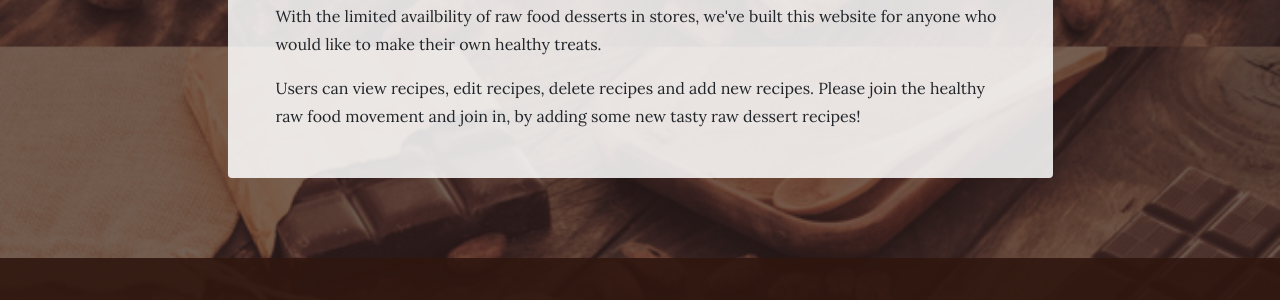
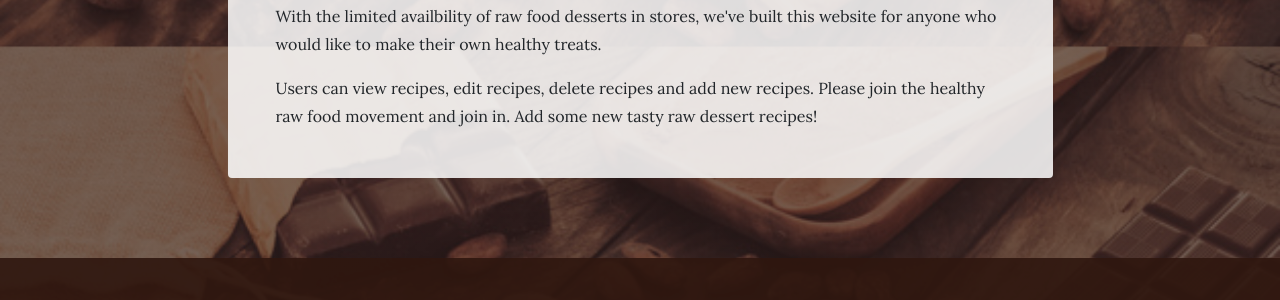
Before and after one commit to Code-Institute-Submissions/raw-dessert-recipes, a Flask app: page /about in a window 1280 px wide. Shown: the part 806-1106 px from the top of the page. Run offline with Flask 2, Linux system fonts and the light colour scheme; some libraries are stand-ins or nearby versions.

Commit message:
Updated text on about.html.

```diff
--- a/templates/about.html
+++ b/templates/about.html
@@ -77,7 +77,7 @@
                 <span class="section-heading-lower">About Our Website</span>
               </h2>
               <p>With the limited availbility of raw food desserts in stores, we've built this website for anyone who would like to make their own healthy treats.</p>
-              <p class="mb-0">Users can view recipes, edit recipes, delete recipes and add new recipes. Please join the healthy raw food movement and join in, by adding some new tasty raw dessert recipes!</p>
+              <p class="mb-0">Users can view recipes, edit recipes, delete recipes and add new recipes. Please join the healthy raw food movement and join in. Add some new tasty raw dessert recipes!</p>
             </div>
           </div>
         </div>
```
